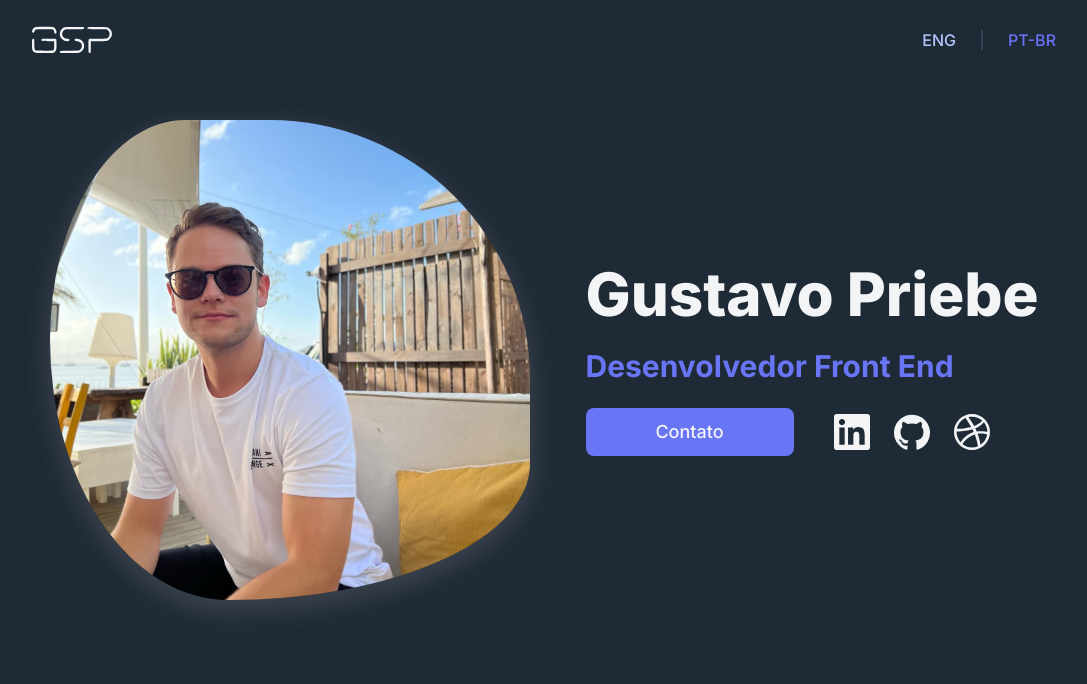
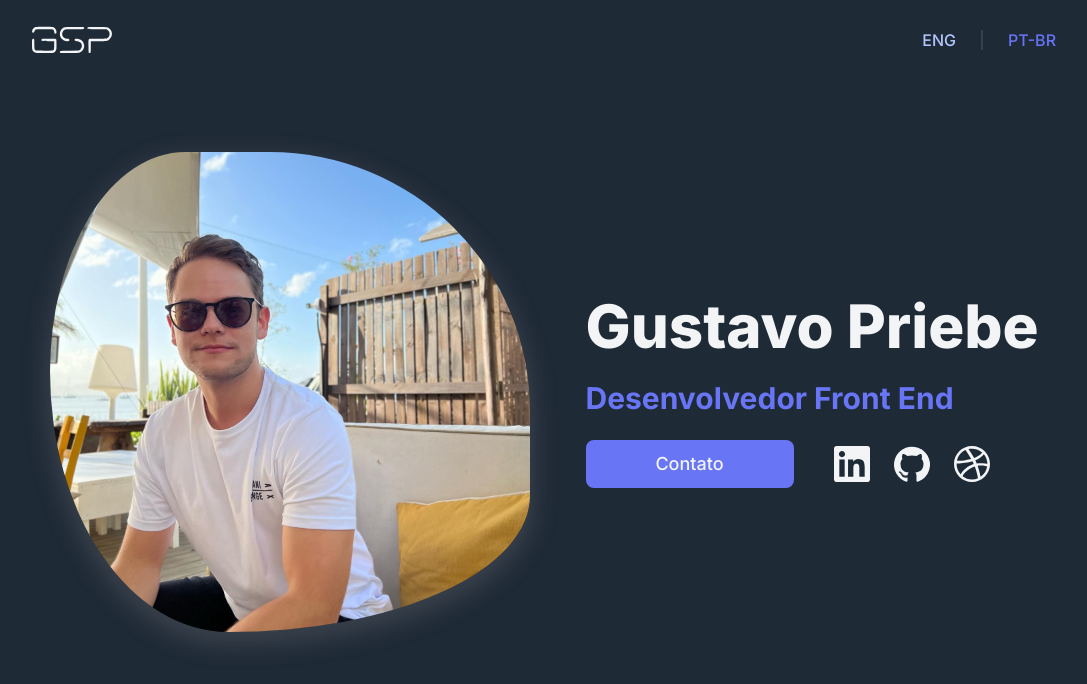
Before and after one commit to gustavospriebe/gustavospriebe.com, a React (Vite) app: page / in a window 1280 px wide. Shown: the top 684 px of the page, without its empty margins (96-1183 px from the left). Built offline with nearby package versions, Linux system fonts and the light colour scheme.

Commit message:
responsiveness

```diff
--- a/src/App.jsx
+++ b/src/App.jsx
@@ -18,7 +18,7 @@ function App() {
     const [language, setLanguage] = useState("pt-br");
 
     return (
-        <div className="bg-background min-h-screen font-inter">
+        <div className="min-h-screen bg-background font-inter">
             <Header language={language} setLanguage={setLanguage} />
             <Hero language={language} />
         </div>
--- a/src/components/Hero.jsx
+++ b/src/components/Hero.jsx
@@ -10,7 +10,7 @@ function Hero({ language }) {
     const [modal, setModal] = useState(false);
 
     return (
-        <div className="xl:pt-22 xl:gap-30 flex flex-col items-center justify-center pt-12 lg:flex-row lg:gap-14 lg:pt-16 2xl:gap-60 2xl:pt-24">
+        <div className="xl:pt-22 xl:gap-30 flex flex-col items-center justify-center pt-12 lg:flex-row lg:gap-14 lg:pt-20 xl:pt-24 2xl:gap-60 2xl:pt-36">
             <img
                 src={hero}
                 alt="hero"
```
